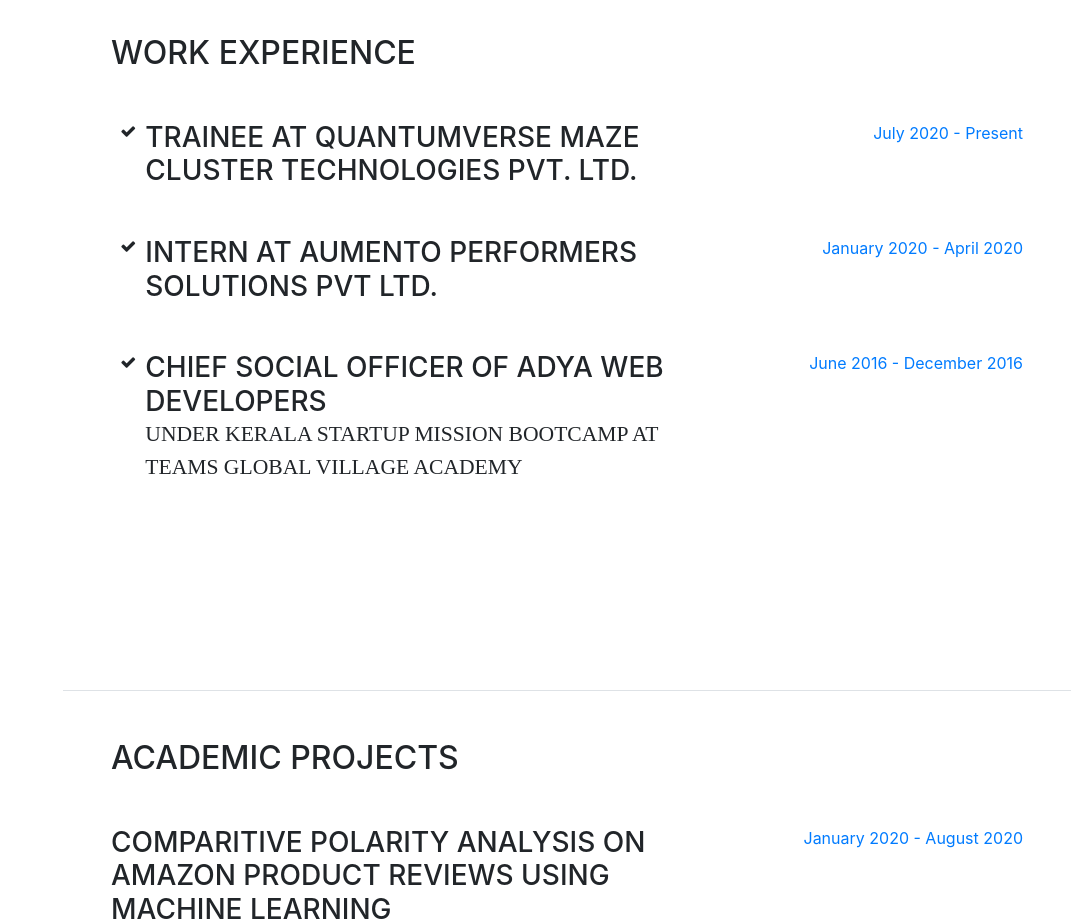
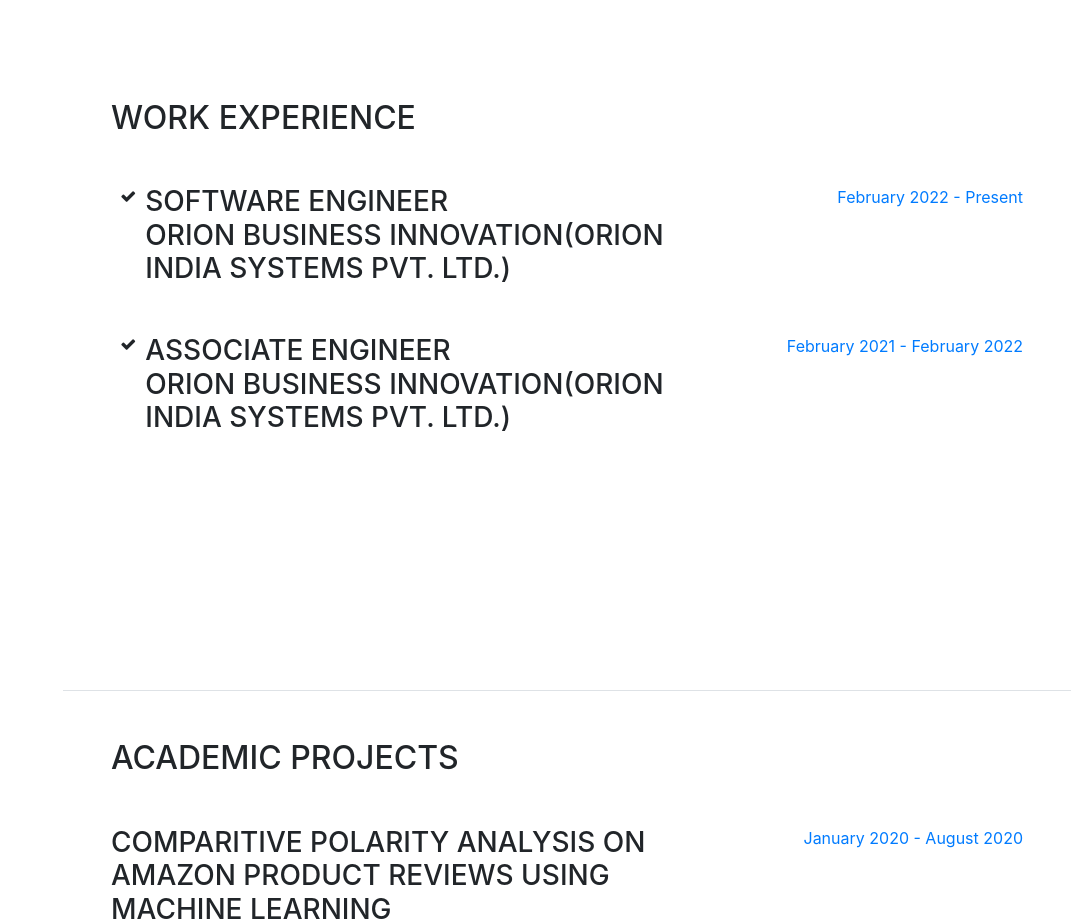
Before and after one commit to amiarun/amiarun.github.io, a website with bundled scripts: page index.html in a window 1280 px wide. Shown: the part 1820-2741 px from the top of the page, without its empty margins (209-1280 px from the left). Built offline with nearby package versions, Linux system fonts and the light colour scheme; a web font is replaced by a local one.

Commit message:
Update index.html

```diff
--- a/index.html
+++ b/index.html
@@ -183,10 +183,11 @@
               <i class="fa-li fa fa-check"></i>
               <div class="resume-item d-flex flex-column flex-md-row mb-5">
                 <div class="resume-content mr-auto">
-                  <h3 class="mb-0">Trainee at QuantumVerse Maze Cluster Technologies Pvt. Ltd.</h3>
+                  <h3 class="mb-0">Software Engineer </h3>
+                   <h3 class="mb-0"> Orion Business Innovation(Orion India Systems Pvt. Ltd.) </h3>
                 </div>
                 <div class="resume-date text-md-right">
-                  <span class="text-primary">July 2020 - Present</span>
+                  <span class="text-primary">February 2022 - Present</span>
                 </div>
               </div>
             </li>
@@ -194,25 +195,16 @@
               <i class="fa-li fa fa-check"></i>
               <div class="resume-item d-flex flex-column flex-md-row mb-5">
                 <div class="resume-content mr-auto">
-                  <h3 class="mb-0">Intern at Aumento Performers Solutions Pvt Ltd.</h3>
+                  <h3 class="mb-0">Associate Engineer </h3>
+                   <h3 class="mb-0"> Orion Business Innovation(Orion India Systems Pvt. Ltd.) </h3>
                 </div>
                 <div class="resume-date text-md-right">
-                  <span class="text-primary">January 2020 - April 2020</span>
+                  <span class="text-primary">February 2021 - February 2022</span>
                 </div>
               </div>
             </li>
             <li>
-            <i class="fa-li fa fa-check"></i>
-          <div class="resume-item d-flex flex-column flex-md-row mb-5">
-            <div class="resume-content mr-auto">
-              <h3 class="mb-0">Chief Social Officer of Adya Web Developers</h3>
-              <div class="subheading mb-3">Under Kerala Startup Mission Bootcamp at Teams Global Village Academy</div>
-            </div>
-            <div class="resume-date text-md-right">
-              <span class="text-primary">June 2016 - December 2016</span>
-            </div>
-          </div>
-        </li>
+
           </ul>
         </div>
 
```
